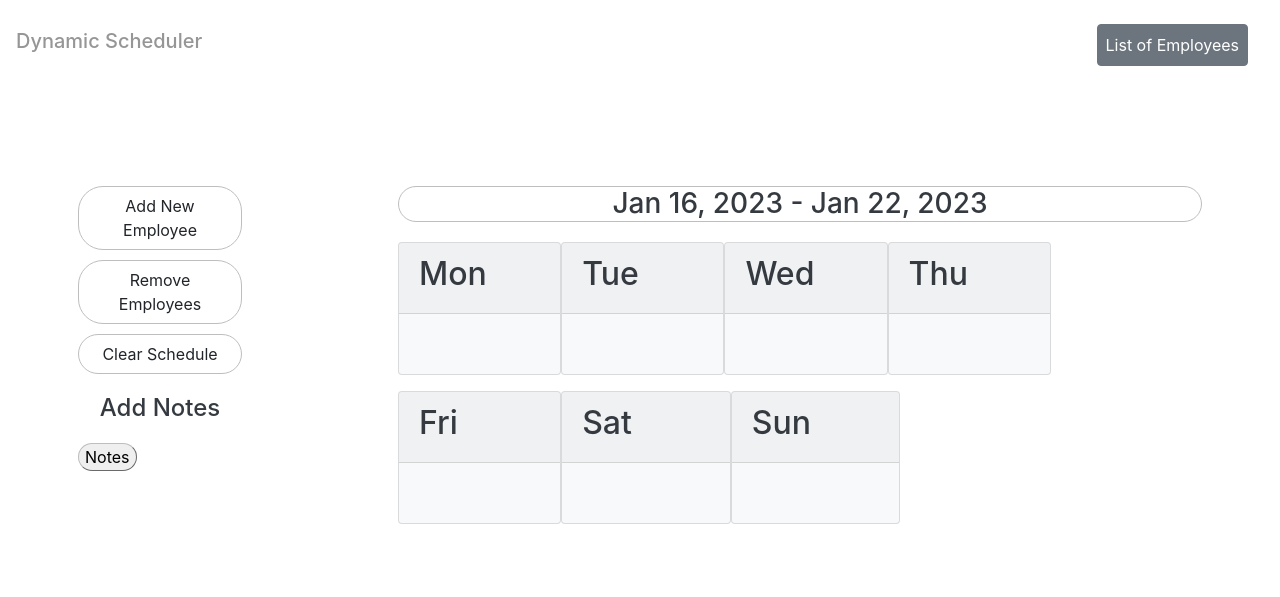
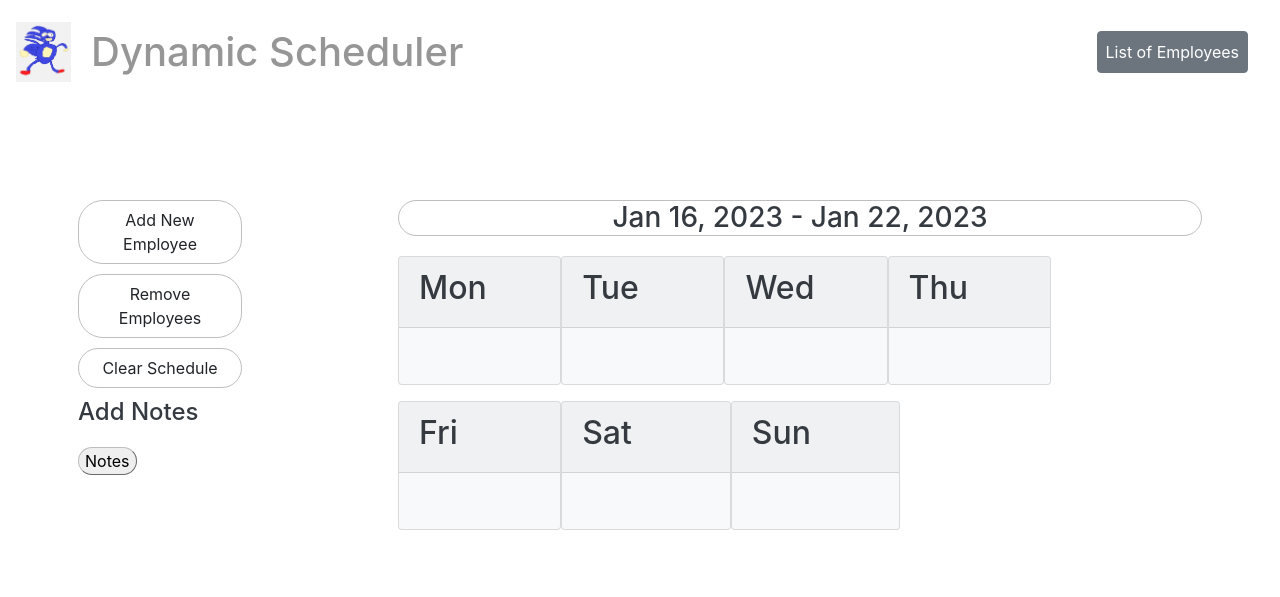
Before and after one commit to jjray84/Dynamic-Scheduler, a plain HTML site: page index.html in a window 1280 px wide. Drawn offline with nearby package versions, Linux system fonts and the light colour scheme; no server answers.

Commit message:
added logo and additional styling final touches on my end

```diff
--- a/assets/css/style.css
+++ b/assets/css/style.css
@@ -5,7 +5,6 @@
   margin-bottom: 10px;
   border-radius: 25px;
   text-align: center;
-
 }
 
 /* styling for day js row in right large column */
@@ -50,7 +49,7 @@
 }
 
 #nav {
-  color:rgb(150, 150, 150)
+  color: rgb(150, 150, 150);
 }
 #nav:hover {
   cursor: pointer;
@@ -74,7 +73,13 @@
   justify-content: center;
 }
 
-h4 {
+h6 {
+  font-size: 40px;
   margin: 20px;
   text-align: center;
 }
+
+.leftnav {
+  display: flex;
+  align-items: center;
+}
--- a/index.html
+++ b/index.html
@@ -28,7 +28,10 @@
     <title>Dynamic Scheduler</title>
     <!-- Navbar here -->
     <nav class="navbar navbar-expand-lg bg-white text-dark justify-content-between">
-      <h5 id="nav">Dynamic Scheduler</h5>
+    <div class="leftnav">
+    <img src="./assets/gottagofast.png" width="" height="60">
+      <h6 id="nav">Dynamic Scheduler</h6>
+    </div>
       <button type="button" id="to-list" class="btn btn-secondary p-2 m-3" onclick="location.href='./employee.html'">List of Employees</button>
     </nav>
   </head>
```
Also changed, not shown: assets/gottagofast.png (added).
